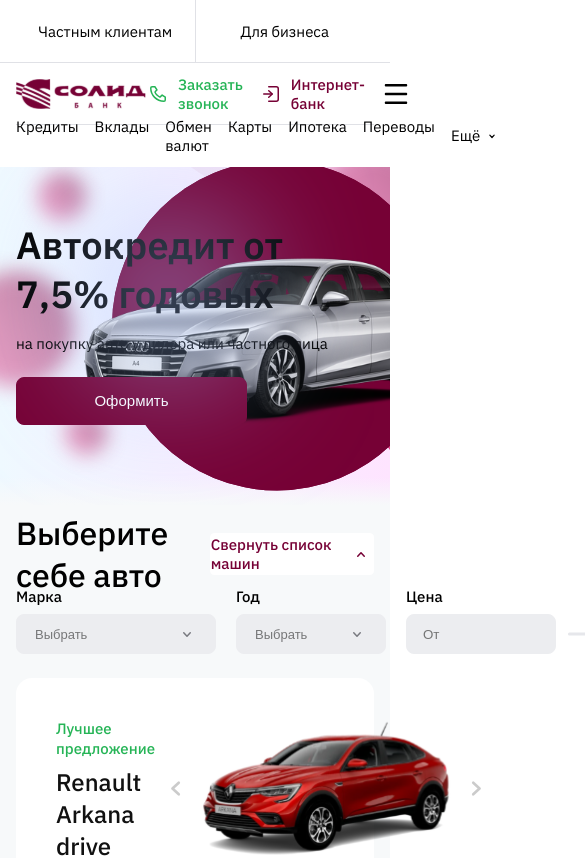
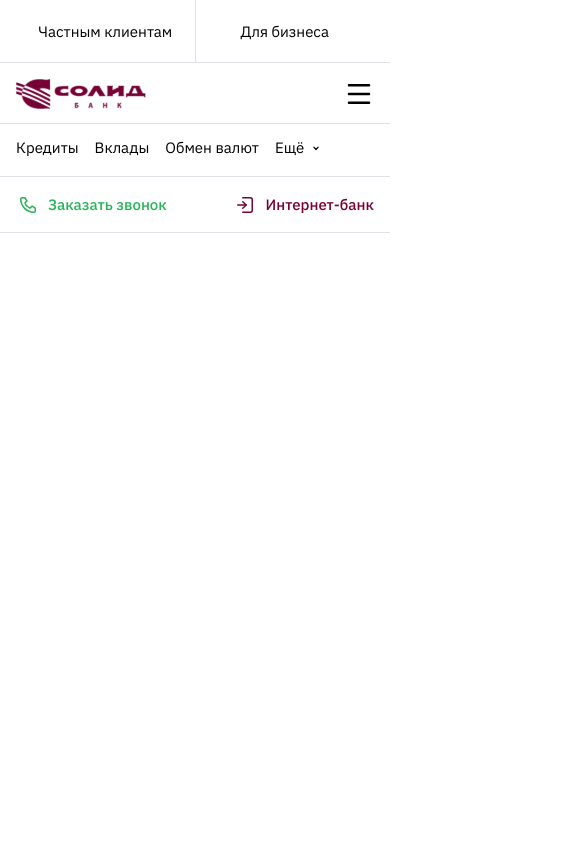
Before and after one commit to Nyanchuk/react-test-rasa, a React (Create React App) app: page / in a window 390 px wide. Shown: the top 858 px of the page, 585 px wide, since content can reach past the window. Built offline with nearby package versions, Linux system fonts and the light colour scheme.

Commit message:
хедер мобиле готов

```diff
--- a/src/App.js
+++ b/src/App.js
@@ -33,7 +33,7 @@ function App() {
   return (
     <div>
       <Header />
-      <PrimaryContent />
+      {/* <PrimaryContent />
       <section className={styles.main}>
         <div className={styles.main__contain}>
           <div className={styles.main__contain_list}>
@@ -133,7 +133,7 @@ function App() {
           </div>
         </div>
       </section>
-      <Footer />
+      <Footer /> */}
     </div>
   );
 }
--- a/src/components/Header/header.module.css
+++ b/src/components/Header/header.module.css
@@ -40,6 +40,11 @@
   gap: 16px;
 }
 .header__block_contacts {
+  display: flex;
+  align-items: center;
+  gap: 16px;
+}
+.header__block_info {
   display: flex;
   align-items: center;
   gap: 16px;
@@ -136,3 +141,53 @@
     gap: 4px;
   }
 }
+@media (max-width: 430px) {
+  .header {
+    height: 223px;
+  }
+  .position {
+    position: relative;
+    top: -10px;
+    left: 16px;
+  }
+  .header__links_operation a:nth-child(n + 4) {
+    display: none;
+  }
+  .header__block_menu {
+    position: absolute;
+    top: 16px;
+    right: 16px;
+  }
+  .header__info_nav {
+    width: 100%;
+    box-sizing: border-box;
+    padding-top: 16px;
+    height: 114px;
+    align-items: flex-start;
+    flex-direction: column;
+  }
+  .header__nav {
+    height: 170px;
+    margin: 0;
+    flex-direction: column;
+    align-items: flex-start;
+    justify-content: flex-start;
+  }
+  .header__nav_logo {
+    box-sizing: border-box;
+    padding-left: 16px;
+    padding-right: 16px;
+    width: 100%;
+    padding-bottom: 10px;
+    border-bottom: 1px solid #e0e1e6;
+  }
+  .header__block_contacts {
+    box-sizing: border-box;
+    padding-left: 16px;
+    padding-right: 16px;
+    width: 100%;
+    height: 56px;
+    justify-content: space-between;
+    border-top: 1px solid #e0e1e6;
+  }
+}
--- a/src/components/Header/index.jsx
+++ b/src/components/Header/index.jsx
@@ -30,7 +30,14 @@ export default function Header() {
       </div>
       <div className={styles.header__nav}>
         <div className={styles.header__info_nav}>
-          <img src={HeaderImages.logo} alt="logo" />
+          <div className={styles.header__nav_logo}>
+            <img
+              className={styles.header__image_logo}
+              src={HeaderImages.logo}
+              alt="logo"
+            />
+          </div>
+
           <div
             className={`${styles.header__links_operation} ${styles.position}`}
           >
@@ -52,18 +59,18 @@ export default function Header() {
           </div>
         </div>
         <div className={styles.header__block_contacts}>
-          <div className={`${styles.header__block_contacts} ${styles.city}`}>
+          <div className={`${styles.header__block_info} ${styles.city}`}>
             <img src={HeaderImages.phone} alt="phone" />
             <span className={styles.bold_green}>Заказать звонок</span>
           </div>
-          <div className={`${styles.header__block_contacts} ${styles.city}`}>
+          <div className={`${styles.header__block_info} ${styles.city}`}>
             <img src={HeaderImages.login} alt="phone" />
             <span className={styles.bold_red}>Интернет-банк</span>
           </div>
           <img
             className={styles.header__block_menu}
             src={HeaderImages.menu}
-            alt="phone"
+            alt="menu"
           />
         </div>
       </div>
```
